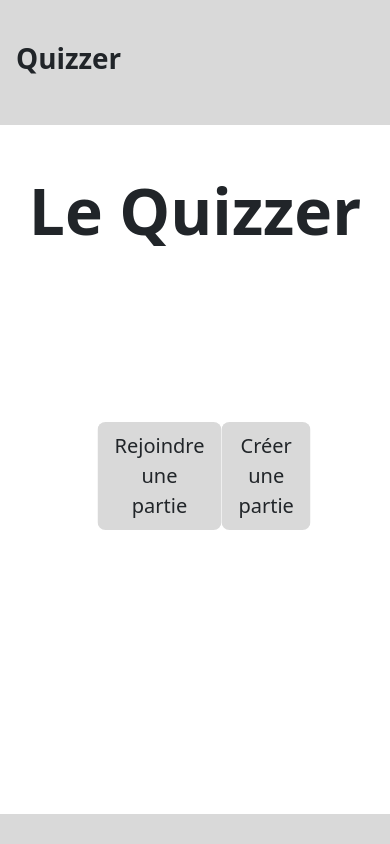
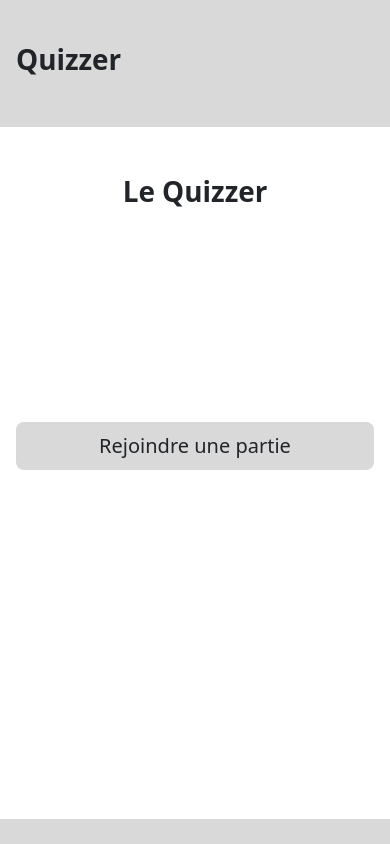
Before and after one commit to ceffDptInfo/Quizzer, a PHP site: page / in a window 390 px wide. Run offline with PHP 8.4, Linux system fonts and the light colour scheme; data that the repository does not hold is empty.

Commit message:
🔨 Responsive Ajouté
L'intervace affiche correctement les éléments sur un appareil mobile

```diff
--- a/components/footer.php
+++ b/components/footer.php
@@ -1,2 +1,2 @@
-<footer style="height: 30px;" class="position-absolute bottom-0 gray container-fluid">
+<footer style="height: 3vh;" class="position-absolute bottom-0 gray container-fluid">
 </footer>
--- a/components/header.php
+++ b/components/header.php
@@ -1,3 +1,3 @@
-<header class="gray d-flex align-items-center" style="height: 125px;">
+<header class="gray d-flex align-items-center" style="height: 15vh;">
   <h1 class="fw-bold ms-3">Quizzer</h1>
 </header>
--- a/components/reps.php
+++ b/components/reps.php
@@ -1,11 +1,11 @@
 <?php $responses = GetResponses($_SESSION['id']); ?>
 <form method="post">
   <input type="hidden" name="time" id="time">
-  <div class="d-flex px-5 position-absolute top-50 start-50 translate-middle w-100 flex-wrap text-center">
+  <div class="d-flex position-absolute flex-column flex-sm-row translate-middle-y translate-sm-middle w-100 w-sm-auto start-0 start-sm-50 px-2 px-sm-5 top-50 flex-wrap text-center row-cols-2 row-cols-sm-12">
     <?php foreach ($responses as $key => $rep) {
       if ($rep != null) {
     ?>
-        <button name="rep" value="<?= $key + 1 ?>" class="btn gray m-2 col" style="height: 350px;"><?= $rep ?></button>
+        <button name="rep" value="<?= $key + 1 ?>" class="btn gray m-sm-2 col-sm col-12 my-2 my-sm-0 w-100" id="response"><?= $rep ?></button>
     <?php }
     } ?>
   </div>
--- a/index.php
+++ b/index.php
@@ -35,14 +35,14 @@ if (isset($_POST["create"])) {
 <body>
   <?php require_once('components/header.php') ?>
   <main>
-    <h1 class="text-center fw-bold title-big mt-5">Le Quizzer</h1>
+    <h1 class="text-center fw-bold fs-1 mt-5">Le Quizzer</h1>
     <p class="text-center text-danger fs-5 <?php if (!isset($_SESSION['kicked'])) {
                                               echo "visually-hidden";
                                             } ?>">Vous avez été exclu de la partie</p>
     <form method="post">
-      <div class="d-flex top-50 start-50 position-absolute translate-middle-x w-50 justify-content-around">
+      <div class="d-flex w-100 px-3 px-sm-0 flex-column flex-sm-row top-50 start-50 position-absolute translate-middle-x w-sm-50 justify-content-around">
         <button type="button" class="btn gray btn-lg fw-medium" onclick="window.location.href='player/joining.php'">Rejoindre une partie</button>
-        <button type="submit" class="btn gray btn-lg fw-medium" name="create">Créer une partie</button>
+        <button type="submit" class="btn gray btn-lg fw-medium mt-3 mt-sm-0 d-none d-sm-inline" name="create">Créer une partie</button>
       </div>
     </form>
   </main>
--- a/style/style.css
+++ b/style/style.css
@@ -13,3 +13,15 @@
 .circle {
   border-radius: 50%;
 }
+
+@media screen and (min-width: 576px) {
+  #response {
+    height: 350px;
+  }
+}
+
+@media screen and (max-width: 576px) {
+  #response {
+    height: 15vh;
+  }
+}
```
